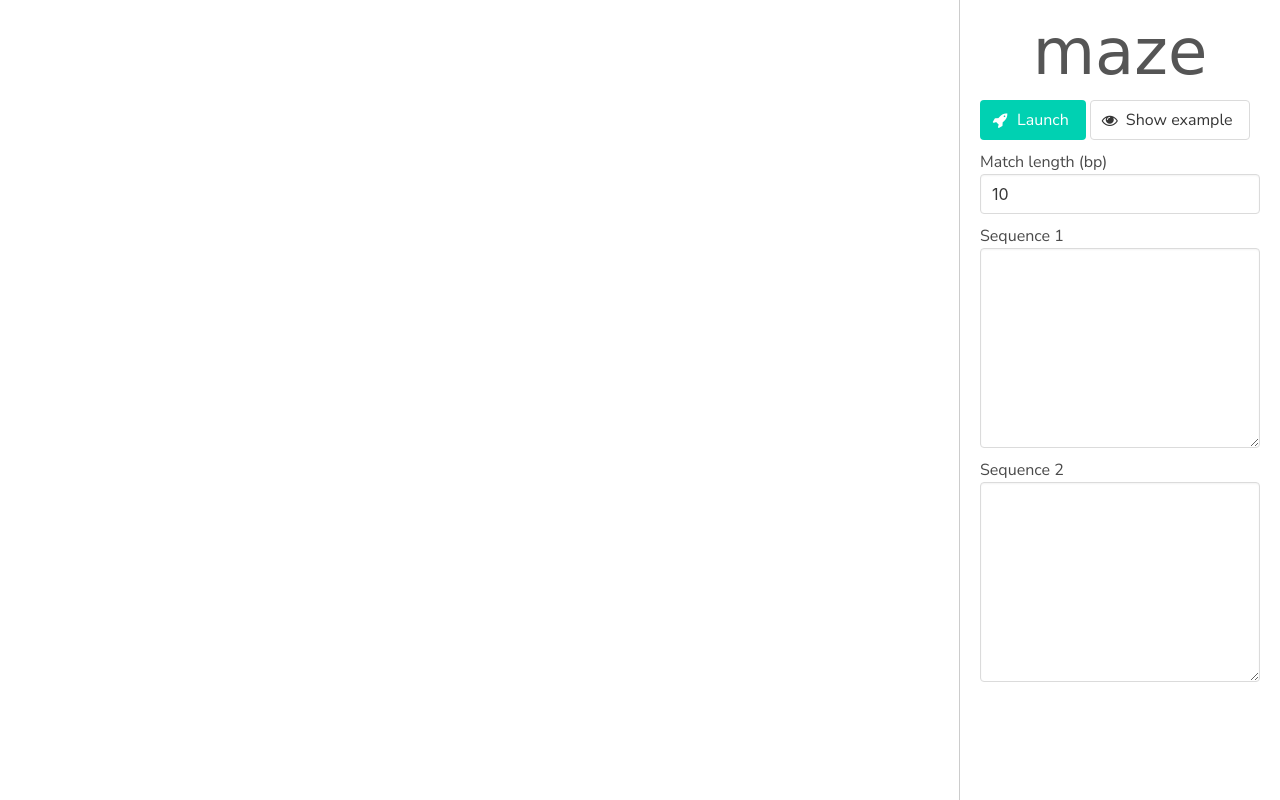
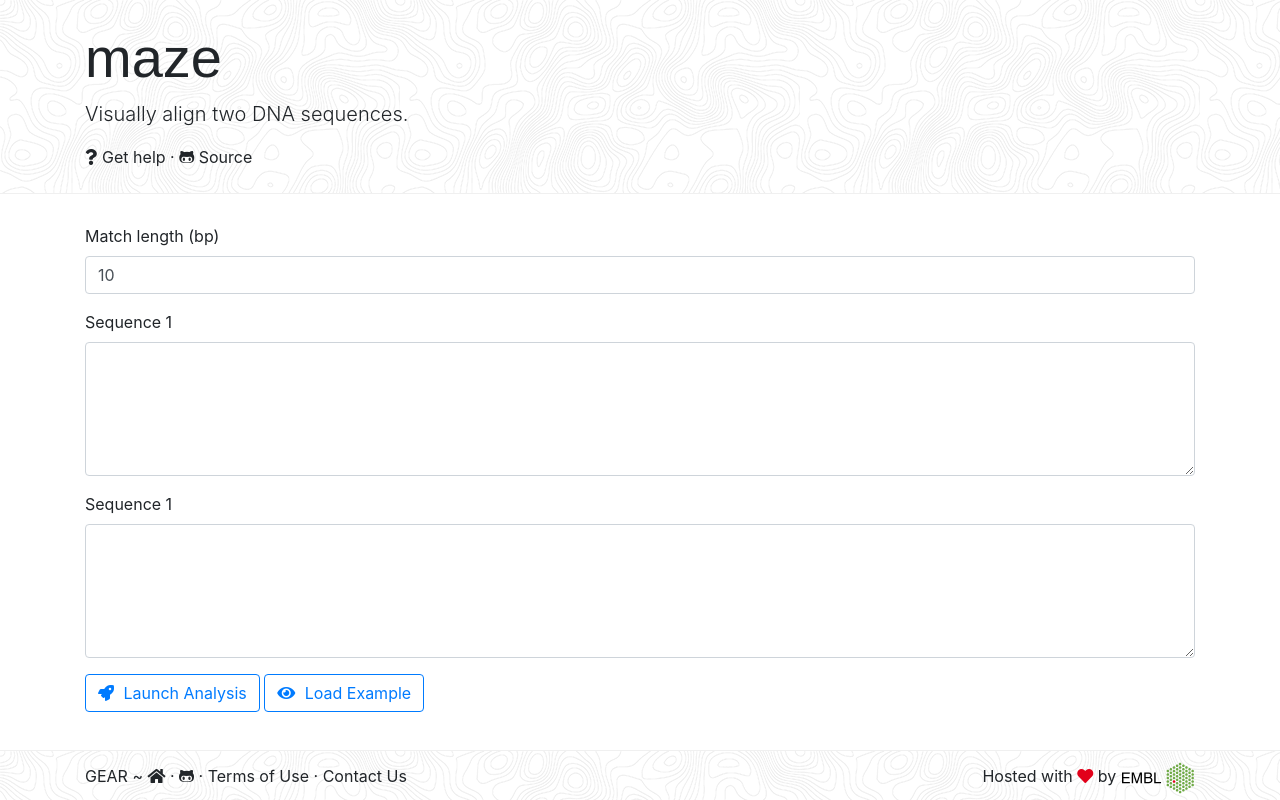
Before and after one commit to mhyfritz/maze, a website built with Parcel: page src/index.html in a window 1280 px wide. Built offline with nearby package versions, Linux system fonts and the light colour scheme; a web font is replaced by a local one.

Commit message:
refactor: use gear design
note: this currently displays the results in a modal, which isn't all that
great and needs another iteration

```diff
--- a/src/index.html
+++ b/src/index.html
@@ -1,57 +1,107 @@
-<!DOCTYPE html>
+<!doctype html>
 <html lang="en">
 
 <head>
-    <meta charset="UTF-8">
-    <meta name="viewport" content="width=device-width, initial-scale=1.0">
-    <meta http-equiv="X-UA-Compatible" content="ie=edge">
-    <link rel="stylesheet" href="https://maxcdn.bootstrapcdn.com/font-awesome/4.7.0/css/font-awesome.min.css">
-    <link rel="stylesheet" href="https://cdnjs.cloudflare.com/ajax/libs/bulma/0.6.0/css/bulma.min.css">
-    <link rel="stylesheet" href="./style.css">
-    <title>maze: match visualizer</title>
+  <meta charset="utf-8">
+  <meta name="viewport" content="width=device-width, initial-scale=1, shrink-to-fit=no">
+  <title>maze: match visualizer | GEAR</title>
+  <meta name="description" content="Visually align two DNA sequences using exact matches.">
+  <link rel="stylesheet" href="https://stackpath.bootstrapcdn.com/bootstrap/4.1.1/css/bootstrap.min.css" integrity="sha384-WskhaSGFgHYWDcbwN70/dfYBj47jz9qbsMId/iRN3ewGhXQFZCSftd1LZCfmhktB" crossorigin="anonymous">
+  <link rel="stylesheet" href="https://use.fontawesome.com/releases/v5.0.6/css/all.css">
+  <link rel="stylesheet" href="./static/css/gear.css">
+  <link rel="stylesheet" href="./static/css/maze.css">
 </head>
 
 <body>
-    <div class="columns">
-        <div class="column is-three-quarters column--left" style="border-right: solid 1px #ccc; padding: 20px;">
-            <div id="chart-container">
+
+  <header class="px-0 py-4">
+    <div class="container">
+      <h1 class="display-4 app-name">maze</h1>
+      <p class="lead">Visually align two DNA sequences.</p>
+      <a class="plain" href="https://www-db.embl.de/EMBLPersonGroup-PersonPicture/MailForm/?recipient=ggenomics" target="_blank">
+        <i class="fas fa-question"></i> Get help
+      </a>
+      ·
+      <a class="plain" target="_blank" href="https://github.com/mhyfritz/maze">
+        <i class="fab fa-github-alt"></i> Source
+      </a>
+    </div>
+  </header>
+
+  <main class="container">
+    <form>
+      <div class="form-group">
+        <label for="input-k">Match length (bp)</label>
+        <input class="form-control" id="input-k" type="number" value="10" min="4">
+      </div>
+      <div class="form-group">
+        <label for="textarea-reference">Sequence 1</label>
+        <textarea class="form-control text-monospace" id="textarea-reference" spellcheck="false" rows="5"></textarea>
+      </div>
+      <div class="form-group">
+        <label for="textarea-query">Sequence 1</label>
+        <textarea class="form-control text-monospace" id="textarea-query" spellcheck="false" rows="5"></textarea>
+      </div>
+    </form>
+    <button type="submit" class="btn btn-outline-primary" id="btn-submit" data-toggle="modal" data-target="#result-modal">
+      <i class="fas fa-rocket" style="margin-right: 5px;"></i>
+      Launch Analysis
+    </button>
+    <button type="submit" class="btn btn-outline-primary" id="btn-example">
+      <i class="fas fa-eye" style="margin-right: 5px;"></i>
+      Load Example
+    </button>
+  </main>
+
+  <div id="result-modal" class="modal" tabindex="-1" role="dialog">
+    <div class="modal-dialog" role="document">
+      <div class="modal-content">
+        <button type="button" class="close" data-dismiss="modal" aria-label="Close">
+          <span aria-hidden="true">&times;</span>
+        </button>
           <div id="chart">
             <svg id="svg"></svg>
             <canvas id="canvas"></canvas>
           </div>
       </div>
     </div>
-        <div class="column column--right">
-            <h1 class="logo">maze</h1>
-            <div style="margin-bottom: 10px;">
-                <a id="btn-run" class="button is-primary">
-                    <span class="icon" style="margin-right: 5px;">
-                        <i class="fa fa-rocket" aria-hidden="true"></i>
-                    </span>
-                    Launch
+  </div>
+
+  <footer>
+    <div class="container">
+      <div class="float-left">
+        GEAR ~
+        <a class="plain" target="_blank" href="https://gear.embl.de">
+            <i class="fas fa-home"></i>
         </a>
-                <a id="btn-load-example" class="button">
-                    <span class="icon">
-                        <i class="fa fa-eye"></i>
-                    </span>
-                    <span>Show example</span>
+        ·
+        <a class="plain" target="_blank" href="https://github.com/gear-genomics">
+            <i class="fab fa-github-alt"></i>
+        </a>
+        ·
+        <a class="plain" target="_blank" href="https://gear.embl.de/terms">
+            Terms of Use
+        </a>
+        ·
+        <a class="plain" target="_blank" href="https://gear.embl.de/contact">
+            Contact Us
         </a>
       </div>
-            <div style="margin-bottom: 10px;">
-                Match length (bp)
-                <input id="input-k" class="input" type="number" value="10" min="4">
-            </div>
-            <div style="margin-bottom: 10px;">
-                <h2>Sequence 1</h2>
-                <textarea id="textarea-reference" class="textarea" spellcheck="false"></textarea>
-            </div>
-            <div>
-                <h2>Sequence 2</h2>
-                <textarea id="textarea-query" class="textarea" spellcheck="false"></textarea>
+      <div class="float-right">
+        Hosted with
+        <i class="fas fa-heart embl-red"></i> by
+        <a class="plain" target="_blank" href="https://www.embl.de/">
+          <img class="footer-logo" alt="EMBL logo" src="static/img/embl.svg">
+        </a>
       </div>
     </div>
-    </div>
-    <script src="./index.js"></script>
+    </footer>
+
+    <script src="https://code.jquery.com/jquery-3.3.1.slim.min.js" integrity="sha384-q8i/X+965DzO0rT7abK41JStQIAqVgRVzpbzo5smXKp4YfRvH+8abtTE1Pi6jizo" crossorigin="anonymous"></script>
+    <script src="https://cdnjs.cloudflare.com/ajax/libs/popper.js/1.14.3/umd/popper.min.js" integrity="sha384-ZMP7rVo3mIykV+2+9J3UJ46jBk0WLaUAdn689aCwoqbBJiSnjAK/l8WvCWPIPm49" crossorigin="anonymous"></script>
+    <script src="https://stackpath.bootstrapcdn.com/bootstrap/4.1.1/js/bootstrap.min.js" integrity="sha384-smHYKdLADwkXOn1EmN1qk/HfnUcbVRZyYmZ4qpPea6sjB/pTJ0euyQp0Mk8ck+5T" crossorigin="anonymous"></script>
+
+  <script src="./static/js/maze.js"></script>
 </body>
 
 </html>
--- /dev/null
+++ b/src/static/css/gear.css
@@ -0,0 +1,56 @@
+@import url('https://fonts.googleapis.com/css?family=Rosarivo');
+
+header,
+footer {
+  background: url(../img/pattern.png);
+}
+
+header {
+  border-bottom: 1px solid #f0f0f0;
+}
+
+footer {
+  position: fixed;
+  bottom: 0;
+  height: 50px;
+  line-height: 50px;
+  width: 100%;
+  border-top: 1px solid #f0f0f0;
+}
+
+.footer-logo {
+  height: 2rem;
+}
+
+main {
+  padding-top: 30px;
+  padding-bottom: 75px;
+}
+
+.embl-red {
+  color: #e2001a;
+}
+
+.app-name {
+  font-family: 'Rosarivo', sans-serif;
+}
+
+a.plain,
+a.plain:link,
+a.plain:hover {
+  color: inherit;
+  text-decoration: none;
+}
+
+#mainTab .nav-link.active {
+  border-bottom: 2px solid;
+}
+
+.spinner {
+  animation: spin 2s linear infinite;
+}
+
+@keyframes spin {
+  0% { transform: rotate(0deg); }
+  100% { transform: rotate(360deg); }
+}
--- /dev/null
+++ b/src/static/css/maze.css
@@ -0,0 +1,32 @@
+#chart {
+  position: relative;
+  top: 50%;
+  left: 50%;
+  transform: translate(-50%, -50%);
+}
+
+#svg {
+  position: absolute;
+  z-index: 1;
+  pointer-events: none;
+}
+
+#canvas {
+  position: absolute;
+}
+
+.modal-dialog {
+  width: 90%;
+  max-width: 90%;
+  height: 90%;
+  padding: 0;
+  margin: 0;
+  top: 50%;
+  left: 50%;
+  transform: translate(-50%, -50%) !important;
+}
+
+.modal-content {
+  height: 100%;
+  padding: 0;
+}
--- a/src/index.js
+++ b/src/static/js/maze.js
@@ -6,11 +6,10 @@ import kmers from 'k-mers'
 import pako from 'pako'
 import revcom from 'revcom'
 
-const btnRun = document.getElementById('btn-run')
-btnRun.addEventListener('click', run)
+$('#result-modal').on('shown.bs.modal', run)
 
-const btnLoadExample = document.getElementById('btn-load-example')
-btnLoadExample.addEventListener('click', loadExample)
+const exampleButton = document.getElementById('btn-example')
+exampleButton.addEventListener('click', loadExample)
 
 const textareaReference = document.getElementById('textarea-reference')
 const textareaQuery = document.getElementById('textarea-query')
@@ -19,13 +18,8 @@ setupSequenceDropzone(textareaReference)
 setupSequenceDropzone(textareaQuery)
 
 const inputK = document.getElementById('input-k')
-inputK.addEventListener('keyup', function(event) {
-  if (event.key === 'Enter') {
-    run()
-  }
-})
 
-const container = select('#chart-container')
+const container = select('.modal-content')
 const chart = select('#chart')
 const canvas = select('#canvas')
 const context = canvas.node().getContext('2d')
@@ -287,5 +281,4 @@ function loadExample() {
   textareaReference.innerText = exampleSeq1
   textareaQuery.innerText = exampleSeq2
   inputK.value = '8'
-  run()
 }
--- a/src/style.css
+++ /dev/null
@@ -1,65 +0,0 @@
-@import url('https://fonts.googleapis.com/css?family=Inconsolata|Nunito+Sans|Qwigley');
-
-body {
-    margin: 0;
-    padding: 0;
-    font-family: 'Nunito Sans', sans-serif;
-    height: 100vh;
-}
-
-.logo {
-    font-family: 'Qwigley', cursive;
-    font-size: 4rem;
-    line-height: 4rem;
-    text-align: center;
-    margin-bottom: 1rem;
-    color: #555;
-}
-
-/* sensitivity hack */
-textarea.textarea.textarea {
-    font-family: 'Inconsolata', monospace;
-    font-size: 1rem;
-    line-height: 1.2rem;
-    min-height: 200px;
-}
-
-textarea.textarea.dropzone--active {
-    border-color: lime;
-}
-
-.columns.columns.columns {
-    height: 100%;
-    margin: 0;
-    margin-bottom: 0;
-}
-
-.column--right {
-    padding: 20px;
-}
-
-.column--left {
-    padding: 0;
-}
-
-#chart-container {
-  height: 100%;
-  position: relative;
-}
-
-#chart {
-  position: relative;
-  top: 50%;
-  left: 50%;
-  transform: translate(-50%, -50%);
-}
-
-#svg {
-  position: absolute;
-  z-index: 1;
-  pointer-events: none;
-}
-
-#canvas {
-  position: absolute;
-}
```
Also changed, not shown: src/static/img/embl.svg (added), src/static/img/pattern.png (added). Lines whose indentation alone changed are shown as unchanged.
